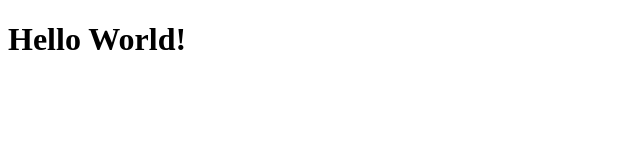
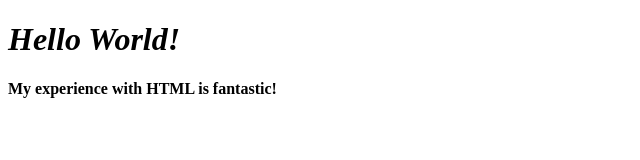
Before and after one commit to parisasledge-source/SDPre, a plain HTML site: page Blog/index.html in a window 1280 px wide. Shown: the whole page, without its empty margins (0-640 px from the left). Drawn offline with Linux system fonts and the light colour scheme.

Commit message:
complete index

```diff
--- a/Blog/index.html
+++ b/Blog/index.html
@@ -1,8 +1,10 @@
 <!DOCTYPE html>
 <html>
   <head>
+    <title>Hello World</title>
   </head>
   <body>
-    <h1>Hello World!</h1>
+    <h1><em>Hello World!</em></h1>
+    <p><strong>My experience with HTML is fantastic!</strong></p>
   </body>
 </html>
```
